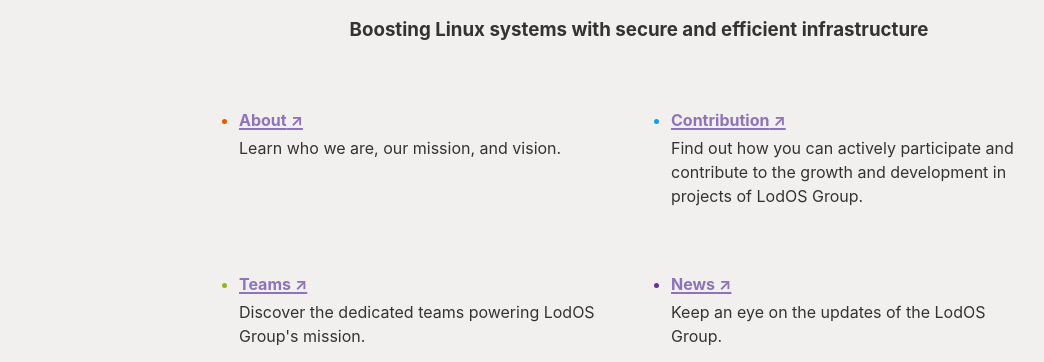
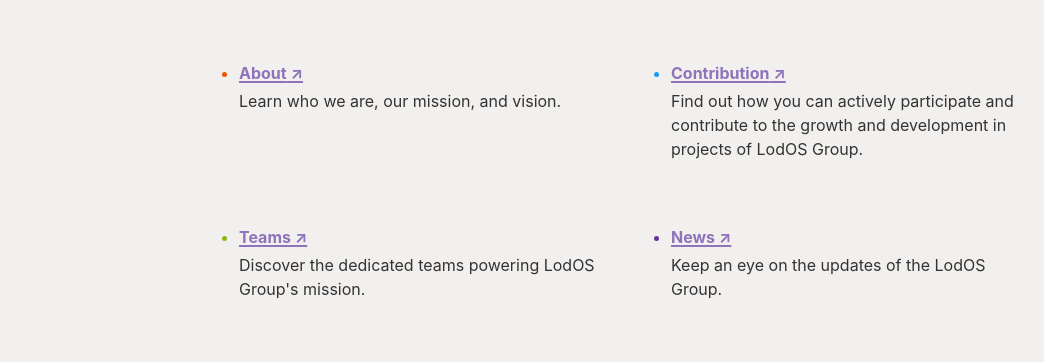
Before and after one commit to lodosgroup/lodosgroup.org, a Gatsby site: page / in a window 1280 px wide. Shown: the part 373-735 px from the top of the page, without its empty margins (1-1045 px from the left). Built offline with nearby package versions, Linux system fonts and the light colour scheme; Gatsby itself is replaced by a stand-in of ours.

Commit message:
remove the header title from homepage

```diff
--- a/src/pages/index.js
+++ b/src/pages/index.js
@@ -54,9 +54,6 @@
         imgStyle={{ transition: 'none' }}
         placeholder='none'
       />
-      <h3>
-        Boosting Linux systems with secure and efficient infrastructure
-      </h3>
     </div>
     <ul className={styles.list}>
       {links.map(link => (
```
